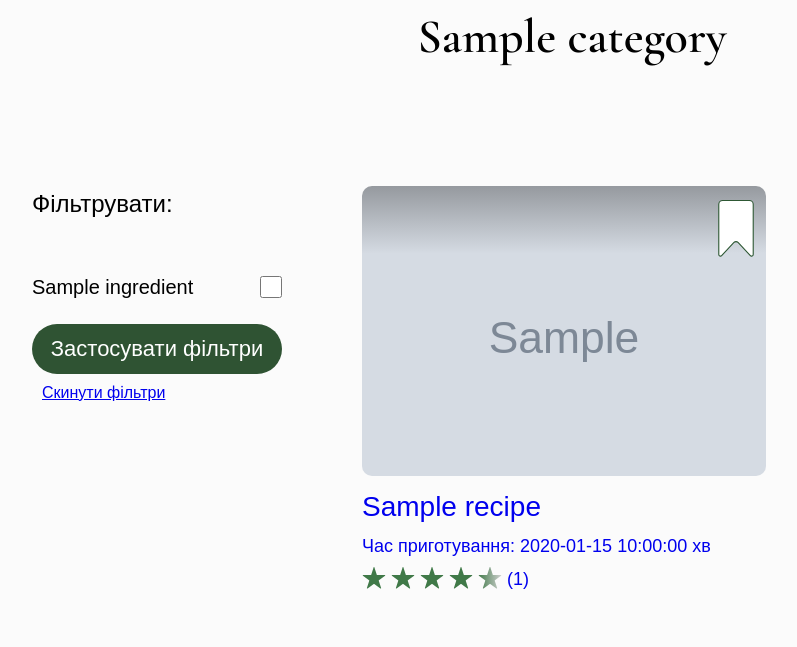
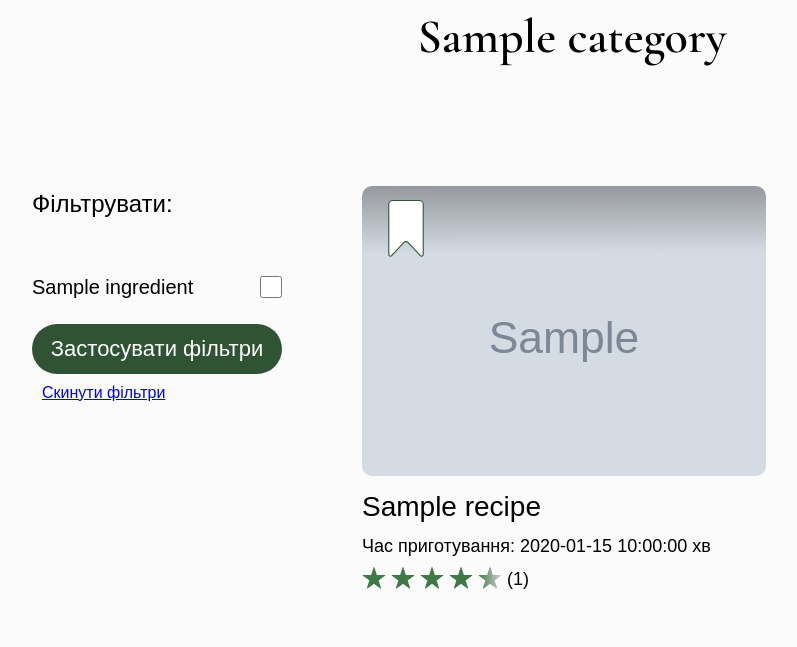
Before and after one commit to Valleriiia/culinary_recipes, a PHP site: page /public/category.php?id=1 in a window 1280 px wide. Shown: the part 368-1015 px from the top of the page, without its empty margins (68-865 px from the left). Run offline with PHP 8.4, Linux system fonts and the light colour scheme; tables that the repository leaves empty or names only in its code hold one stand-in row (values such as "Sample post"); grey boxes marked "Sample" are stand-in pictures; data that the repository does not hold is empty.

Commit message:
some styles for category

```diff
--- a/public/css/category.css
+++ b/public/css/category.css
@@ -83,6 +83,7 @@ li {
 
 .recipes-list a {
     text-decoration: none;
+    color: var(--text-color);
 }
 
 .recipes-list a:visited {
@@ -101,7 +102,7 @@ li {
     border-radius: 10px;
     overflow: hidden;
     margin-bottom: 10px;
-    text-align: end;
+    text-align: right;
     padding: 14px;
 }
 
@@ -149,7 +150,6 @@ section {
     background: none;
     border: none;
     cursor: pointer;
-    margin-left: 330px;
 }
 .favorite-btn img {
     width: 60px;
--- a/src/views/category.php
+++ b/src/views/category.php
@@ -22,7 +22,7 @@
                 <div class="nav-icons">
                      <div class="dropdown">
                             <?php if (isset($isLoggedIn) && $isLoggedIn): ?>
-                                <a href="#" class="dropdown-toggle" title="Перехід до збережених рецептів" id="openFavoritesPage">
+                                <a href="../public/favorites.php" class="dropdown-toggle" title="Перехід до збережених рецептів" id="openFavoritesPage">
                                     <img src="../svg/2.svg" height="42">
                                 </a>
                                 <a href="#" class="dropdown-toggle" title="Перехід до профілю користувача" id="openUserPage">
```
